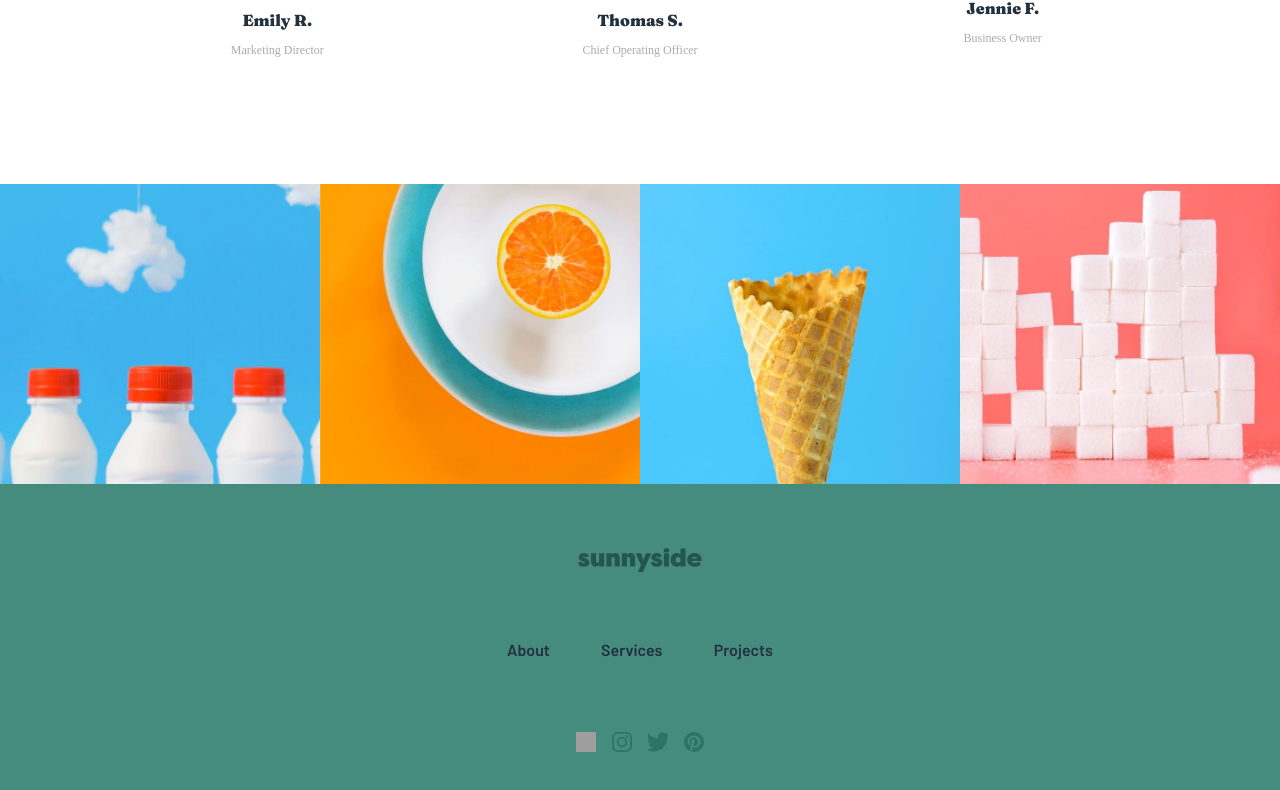
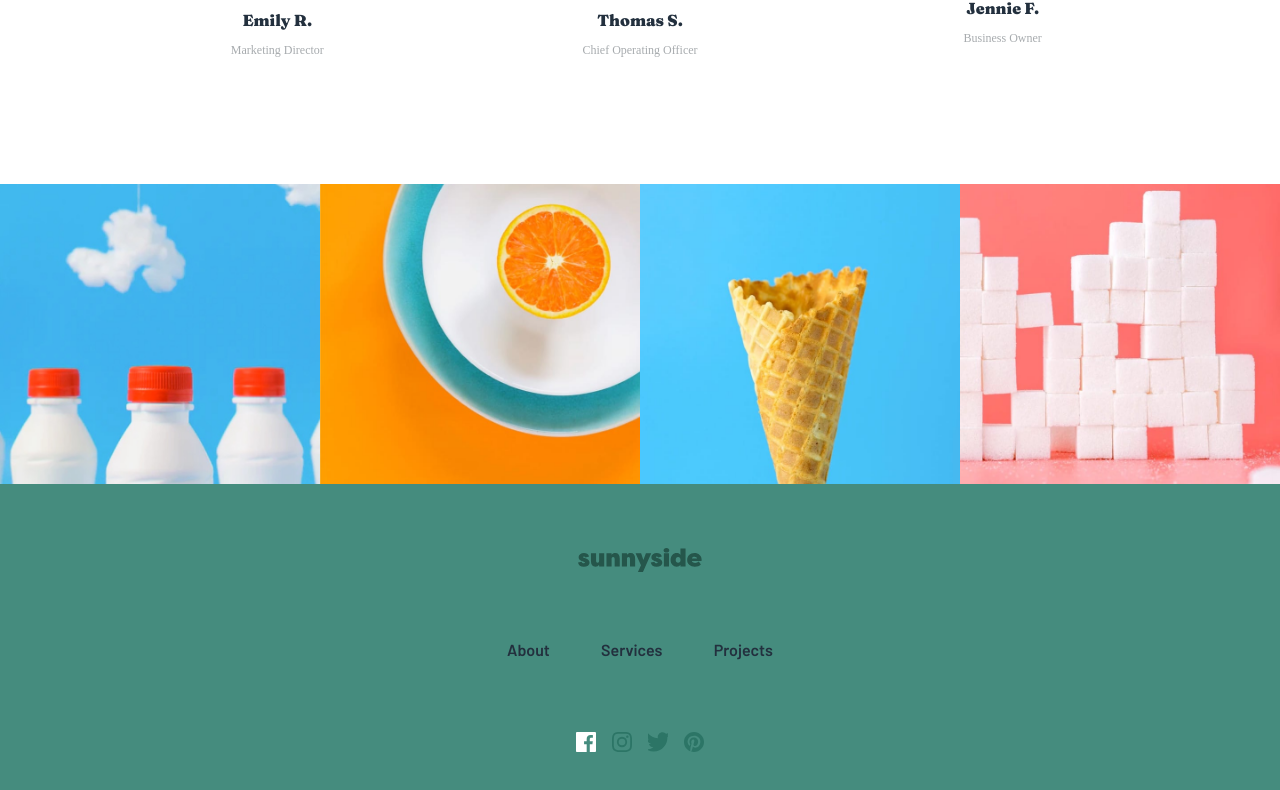
Before and after one commit to paocomalho1/Projeto, a React (Create React App) app: page / in a window 1280 px wide. In both pictures the pointer is over the element 586 px from the left and 3440 px from the top of the page. Shown: the part 2698-3488 px from the top of the page. Built offline with nearby package versions, Linux system fonts and the light colour scheme; grey boxes are pictures that could not be loaded.

Commit message:
icones correcao

```diff
--- a/src/assets/css/style.css
+++ b/src/assets/css/style.css
@@ -598,25 +598,25 @@
   background: url(../images/icon-facebook.svg) no-repeat center/cover;
 }
 .rodape__icone:first-child:hover {
-  background: url(../images/facebook-icon-white.png) no-repeat center/cover;
+  background: url(../images/icon-facebook-white.svg) no-repeat center/cover;
 }
 .rodape__icone:nth-child(2) {
   background: url(../images/icon-instagram.svg) no-repeat center/cover;
 }
 .rodape__icone:nth-child(2):hover {
-  background: url(../images/new-instagram-logo-white-border-icon-png-large.png) no-repeat center/cover;
+  background: url(../images/icon-instagram-white.svg) no-repeat center/cover;
 }
 .rodape__icone:nth-child(3) {
   background: url(../images/icon-twitter.svg) no-repeat center/cover;
 }
 .rodape__icone:nth-child(3):hover {
-  background: url(../images/twitter-icon-18-256.png) no-repeat center/cover;
+  background: url(../images/icon-twitter-white.svg) no-repeat center/cover;
 }
 .rodape__icone:last-child {
   background: url(../images/icon-pinterest.svg) no-repeat center/cover;
 }
 .rodape__icone:last-child:hover {
-  background: url(../images/White-Pinterest-Logo-Circle-1024x1024.png) no-repeat center/cover;
+  background: url(../images/icon-pinterest-white.svg) no-repeat center/cover;
 }
 .rodape__icone:hover {
   cursor: pointer;
--- a/src/assets/scss/components/rodape.scss
+++ b/src/assets/scss/components/rodape.scss
@@ -118,26 +118,26 @@
 
             background: url(../images/icon-facebook.svg) no-repeat center / cover;
             &:hover{
-                background: url(../images/icon-facebook-white.png) no-repeat center / cover;
+                background: url(../images/icon-facebook-white.svg) no-repeat center / cover;
             }
 
         }
         &:nth-child(2){
             background: url(../images/icon-instagram.svg) no-repeat center / cover;
             &:hover{
-                background: url(../images/icon-instagram-white.png) no-repeat center / cover;
+                background: url(../images/icon-instagram-white.svg) no-repeat center / cover;
             }
         }
         &:nth-child(3){
             background: url(../images/icon-twitter.svg) no-repeat center / cover;
             &:hover{
-                background: url(../images/icon-twitter-white.png) no-repeat center / cover;
+                background: url(../images/icon-twitter-white.svg) no-repeat center / cover;
             }
         }
         &:last-child{
             background: url(../images/icon-pinterest.svg) no-repeat center / cover;
             &:hover{
-                background: url(../images/icon-pinterest-white.png) no-repeat center / cover;
+                background: url(../images/icon-pinterest-white.svg) no-repeat center / cover;
             }
         }
         &:hover{
```
